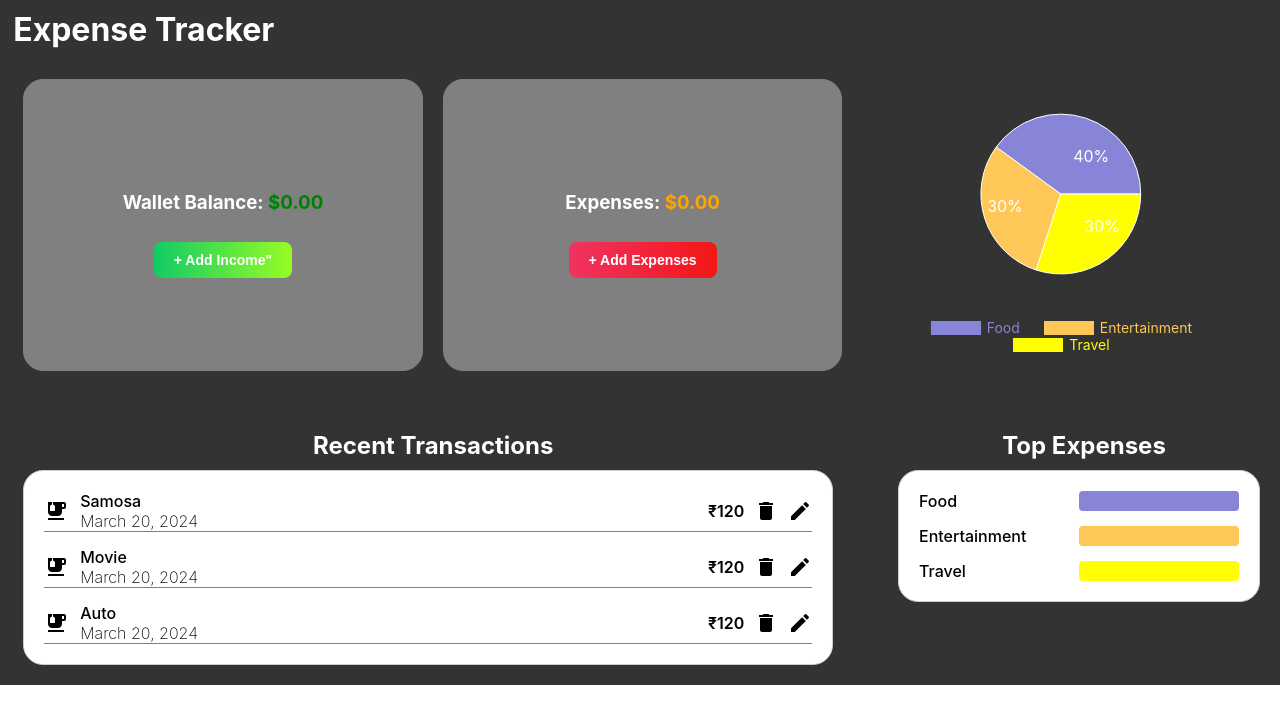
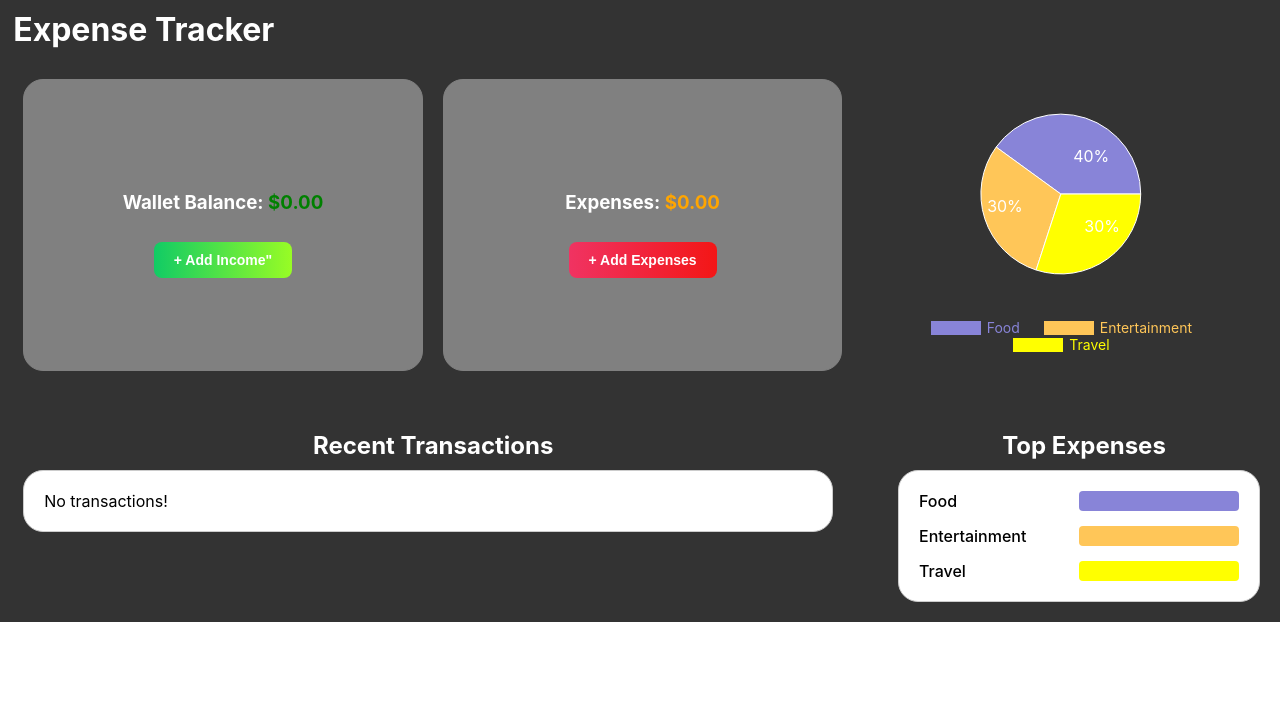
Before and after one commit to dhinadts/Crio-INTERVIEW-Activities, a React (Create React App) app in the folder xexpensetracker/: page / in a window 1280 px wide. Shown: the top 724 px of the page. Built offline with nearby package versions, Linux system fonts and the light colour scheme.

Commit message:
Category add and display Function

```diff
--- a/xexpensetracker/src/Components/Transactions.jsx
+++ b/xexpensetracker/src/Components/Transactions.jsx
@@ -1,11 +1,14 @@
-import React from "react";
+import React, { useEffect, useState } from "react";
 import "./Transactions.css";
 import data from "./Data";
+
 import { MdEmojiFoodBeverage, MdDelete, MdEdit } from "react-icons/md";
 
 const Transactions = () => {
-  const items = [
-    {
+  const [items, setExpensesList] = useState([]);
+
+  /* const items = [
+     {
       title: "Samosa",
       subtitle: "March 20, 2024",
       iconLeading: MdEmojiFoodBeverage,
@@ -20,7 +23,13 @@ const Transactions = () => {
       subtitle: "March 20, 2024",
       iconLeading: MdEmojiFoodBeverage,
     },
-  ];
+  ]; */
+useEffect(() => {
+    const saved = localStorage.getItem("expenses");
+    if (saved) {
+      setExpensesList(JSON.parse(saved));
+    }
+  }, []);
 
   return (
     <div className="TransactionSection">
```
